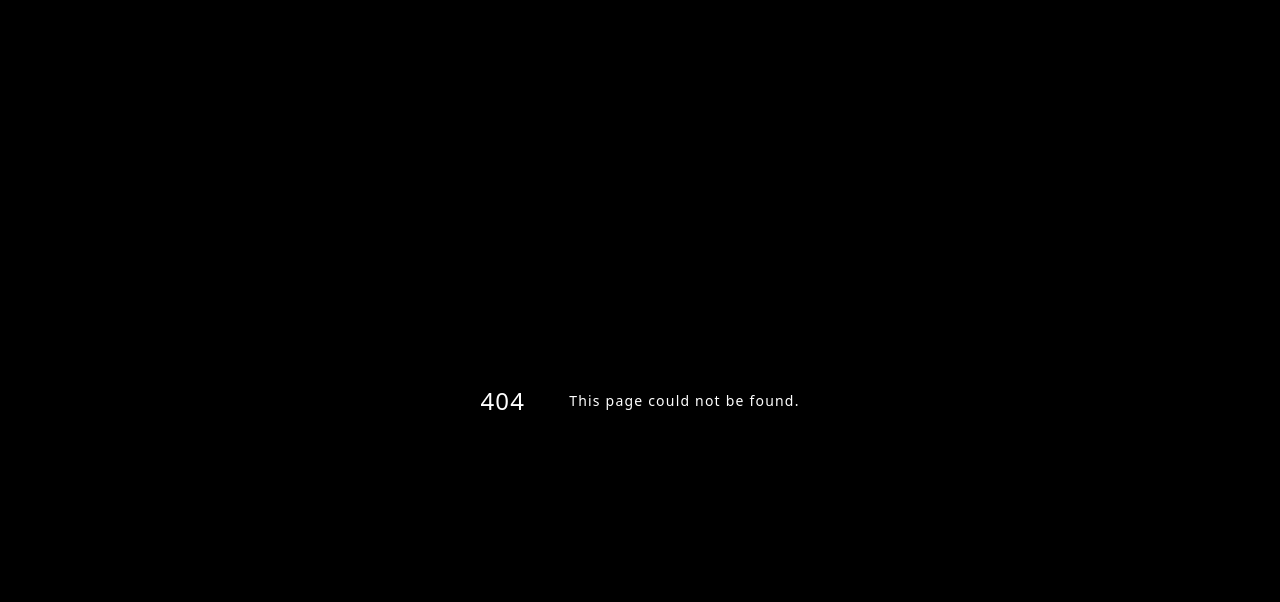
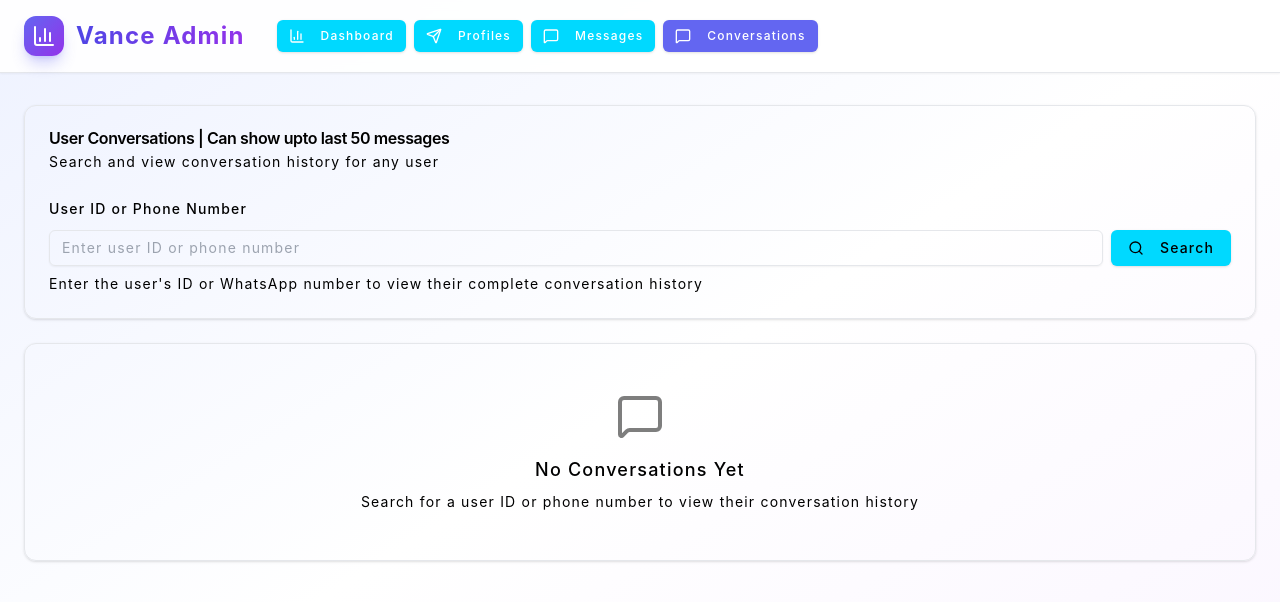
Before and after one commit to Vance-2025/Vance-Website, a Next.js app: page /admin/dashboard/conversations in a window 1280 px wide. Before the commit this address had no page. Shown: the top 602 px of the page. Built offline with nearby package versions, Linux system fonts and the light colour scheme; a web font is replaced by a local one.

Commit message:
feat: add Conversations link to AdminHeader for easy navigation

```diff
--- /dev/null
+++ b/app/admin/dashboard/conversations/page.tsx
@@ -0,0 +1,200 @@
+"use client";
+
+import { useState } from "react";
+import {
+  Card,
+  CardContent,
+  CardDescription,
+  CardHeader,
+  CardTitle,
+} from "@/components/ui/card";
+import { Button } from "@/components/ui/button";
+import { Input } from "@/components/ui/input";
+import { Label } from "@/components/ui/label";
+import { Loader2, Search, MessageSquare, User, Bot } from "lucide-react";
+import axios from "axios";
+import { toast } from "sonner";
+
+interface Message {
+  sender: "user" | "agent";
+  content: string;
+  type: string;
+  formatted_time: string;
+}
+
+interface ConversationResult {
+  success: boolean;
+  messages: Message[];
+  total_messages: number;
+  user_id?: string;
+}
+
+export default function UserConversationsPage() {
+  const [userId, setUserId] = useState("");
+  const [loading, setLoading] = useState(false);
+  const [conversations, setConversations] = useState<Message[]>([]);
+  const [totalMessages, setTotalMessages] = useState(0);
+  const [searchedUserId, setSearchedUserId] = useState("");
+
+  const searchUserConversations = async () => {
+    if (!userId.trim()) {
+      toast.error("Please enter a user ID or phone number");
+      return;
+    }
+
+    setLoading(true);
+
+    try {
+      const response = await axios.get<ConversationResult>(
+        `${process.env.NEXT_PUBLIC_BACKEND_URL}/admin/user-conversations/${userId.trim()}`,
+        {
+          withCredentials: true,
+        }
+      );
+
+      if (response.data.success && response.data.messages.length > 0) {
+        setConversations(response.data.messages);
+        setTotalMessages(response.data.total_messages);
+        setSearchedUserId(userId.trim());
+        toast.success(`Found ${response.data.total_messages} messages`);
+      } else {
+        setConversations([]);
+        setTotalMessages(0);
+        setSearchedUserId("");
+        toast.info(`No conversation history found for user: ${userId.trim()}`);
+      }
+    } catch (error: any) {
+      toast.error(
+        error.response?.data?.detail || "Failed to fetch conversations"
+      );
+      setConversations([]);
+      setTotalMessages(0);
+      setSearchedUserId("");
+    } finally {
+      setLoading(false);
+    }
+  };
+
+  const handleKeyPress = (e: React.KeyboardEvent) => {
+    if (e.key === "Enter") {
+      searchUserConversations();
+    }
+  };
+
+  return (
+    <div className="space-y-6 text-black">
+      {/* Search Card */}
+      <Card>
+        <CardHeader>
+          <CardTitle>User Conversations | Can show upto last 50 messages</CardTitle>
+          <CardDescription>
+            Search and view conversation history for any user
+          </CardDescription>
+        </CardHeader>
+        <CardContent>
+          <div className="space-y-4">
+            <div className="space-y-2">
+              <Label htmlFor="userId">User ID or Phone Number</Label>
+              <div className="flex gap-2">
+                <Input
+                  id="userId"
+                  type="text"
+                  placeholder="Enter user ID or phone number"
+                  value={userId}
+                  onChange={(e) => setUserId(e.target.value)}
+                  onKeyPress={handleKeyPress}
+                  className="flex-1"
+                />
+                <Button
+                  onClick={searchUserConversations}
+                  disabled={loading}
+                  className="min-w-[120px]"
+                >
+                  {loading ? (
+                    <>
+                      <Loader2 className="mr-2 h-4 w-4 animate-spin" />
+                      Searching...
+                    </>
+                  ) : (
+                    <>
+                      <Search className="mr-2 h-4 w-4" />
+                      Search
+                    </>
+                  )}
+                </Button>
+              </div>
+              <p className="text-sm text-muted-foreground">
+                Enter the user's ID or WhatsApp number to view their complete
+                conversation history
+              </p>
+            </div>
+          </div>
+        </CardContent>
+      </Card>
+
+      {/* Conversation Results */}
+      {conversations.length > 0 && (
+        <Card>
+          <CardHeader>
+            <CardTitle>Conversation History</CardTitle>
+            <CardDescription>
+              User: <strong>{searchedUserId}</strong> • Total Messages:{" "}
+              <strong>{totalMessages}</strong>
+            </CardDescription>
+          </CardHeader>
+          <CardContent>
+            <div className="space-y-3 max-h-[600px] overflow-y-auto pr-2">
+              {conversations.map((msg, index) => {
+                const isUser = msg.sender === "user";
+                return (
+                  <div
+                    key={index}
+                    className={`rounded-lg border-l-4 p-4 transition-all hover:shadow-md ${
+                      isUser
+                        ? "border-l-green-500 bg-blue-50 ml-8"
+                        : "border-l-purple-500 bg-purple-50 mr-8"
+                    }`}
+                  >
+                    <div className="flex items-center gap-2 mb-2 text-xs text-muted-foreground">
+                      {isUser ? (
+                        <User className="h-3 w-3" />
+                      ) : (
+                        <Bot className="h-3 w-3" />
+                      )}
+                      <span className="font-semibold">
+                        {isUser ? "User" : "Agent"}
+                      </span>
+                      <span>•</span>
+                      <span>{msg.formatted_time}</span>
+                      <span>•</span>
+                      <span className="uppercase">{msg.type}</span>
+                    </div>
+                    <div className="text-sm leading-relaxed whitespace-pre-wrap">
+                      {msg.content}
+                    </div>
+                  </div>
+                );
+              })}
+            </div>
+          </CardContent>
+        </Card>
+      )}
+
+      {/* Empty State */}
+      {!loading && conversations.length === 0 && searchedUserId === "" && (
+        <Card>
+          <CardContent className="py-12">
+            <div className="text-center text-muted-foreground">
+              <MessageSquare className="h-12 w-12 mx-auto mb-4 opacity-50" />
+              <p className="text-lg font-medium mb-2">No Conversations Yet</p>
+              <p className="text-sm">
+                Search for a user ID or phone number to view their conversation
+                history
+              </p>
+            </div>
+          </CardContent>
+        </Card>
+      )}
+    </div>
+  );
+}
--- a/app/admin/dashboard/messages/page.tsx
+++ b/app/admin/dashboard/messages/page.tsx
@@ -13,13 +13,6 @@ import { Button } from "@/components/ui/button";
 import { Input } from "@/components/ui/input";
 import { Label } from "@/components/ui/label";
 import { Textarea } from "@/components/ui/textarea";
-import {
-  Select,
-  SelectContent,
-  SelectItem,
-  SelectTrigger,
-  SelectValue,
-} from "@/components/ui/select";
 import { Loader2, Send, MessageSquare, Users } from "lucide-react";
 import axios from "axios";
 import { toast } from "sonner";
@@ -59,10 +52,6 @@ export default function ManualMessagingPage() {
     {}
   );
   const [loading, setLoading] = useState(false);
-  const [alert, setAlert] = useState<{
-    message: string;
-    type: "success" | "error";
-  } | null>(null);
   const [messageHistory, setMessageHistory] = useState<MessageHistoryItem[]>(
     []
   );
@@ -76,9 +65,12 @@ export default function ManualMessagingPage() {
 
   const loadTemplates = async () => {
     try {
-      const response = await axios.get(`${process.env.NEXT_PUBLIC_BACKEND_URL}/admin/templates`, {
-        withCredentials: true,
-      });
+      const response = await axios.get(
+        `${process.env.NEXT_PUBLIC_BACKEND_URL}/admin/templates`,
+        {
+          withCredentials: true,
+        }
+      );
 
       if (response.data.success) {
         setTemplates(response.data.templates);
@@ -133,17 +125,16 @@ export default function ManualMessagingPage() {
     e.preventDefault();
 
     if (!userId.trim()) {
-      setAlert({ message: "User ID is required", type: "error" });
+      toast.error("Please enter a valid User ID");
       return;
     }
 
     if (!selectedTemplateId) {
-      setAlert({ message: "Please select a template", type: "error" });
+      toast.error("Please select a template");
       return;
     }
 
     setLoading(true);
-    setAlert(null);
 
     try {
       const formData = new FormData();
@@ -166,7 +157,7 @@ export default function ManualMessagingPage() {
       );
 
       if (response.data.success) {
-        setAlert({ message: response.data.message, type: "success" });
+        toast.success(response.data.message || "Message sent successfully");
 
         // Save to history
         const template = getSelectedTemplate();
@@ -185,21 +176,14 @@ export default function ManualMessagingPage() {
         setSelectedTemplateId("");
         setVariableOverrides({});
       }
-    } catch (error) {
-      if (axios.isAxiosError(error)) {
-        setAlert({
-          message: error.response?.data?.detail || "Failed to send message",
-          type: "error",
-        });
-      } else {
-        setAlert({ message: "Network error occurred", type: "error" });
-      }
+    } catch (error: any) {
+      toast.error(error.response?.data?.detail || "Failed to send message");
     } finally {
       setLoading(false);
     }
   };
 
-  // Get all templates as flat array for select
+  // Get all templates as flat array
   const getAllTemplates = (): Template[] => {
     const allTemplates: Template[] = [];
     Object.entries(templates).forEach(([category, categoryTemplates]) => {
@@ -211,36 +195,10 @@ export default function ManualMessagingPage() {
   };
 
   const selectedTemplate = getSelectedTemplate();
+  const allTemplates = getAllTemplates();
 
   return (
     <div className="space-y-6 text-black">
-      {/* Stats */}
-      {/* <div className="grid gap-4 md:grid-cols-2">
-        <Card>
-          <CardHeader className="flex flex-row items-center justify-between space-y-0 pb-2">
-            <CardTitle className="text-sm font-medium">
-              Messages Sent Today
-            </CardTitle>
-            <MessageSquare className="h-4 w-4 text-muted-foreground" />
-          </CardHeader>
-          <CardContent>
-            <div className="text-2xl font-bold">{stats.messagesSent}</div>
-          </CardContent>
-        </Card>
-
-        <Card>
-          <CardHeader className="flex flex-row items-center justify-between space-y-0 pb-2">
-            <CardTitle className="text-sm font-medium">
-              Users Messaged
-            </CardTitle>
-            <Users className="h-4 w-4 text-muted-foreground" />
-          </CardHeader>
-          <CardContent>
-            <div className="text-2xl font-bold">{stats.usersMessaged}</div>
-          </CardContent>
-        </Card>
-      </div> */}
-
       {/* Send Template Message */}
       <Card>
         <CardHeader>
@@ -251,24 +209,26 @@ export default function ManualMessagingPage() {
         </CardHeader>
         <CardContent>
           <form onSubmit={handleSubmit} className="space-y-4">
+            {/* Template Tabs */}
             <div className="space-y-2">
-              <Label htmlFor="template">Select Template</Label>
-              <Select
-                value={selectedTemplateId}
-                onValueChange={handleTemplateChange}
-              >
-                <SelectTrigger id="template">
-                  <SelectValue placeholder="Choose a template..." />
-                </SelectTrigger>
-                <SelectContent>
-                  {getAllTemplates().map((template) => (
-                    <SelectItem key={template.id} value={template.id}>
-                      {template.name} (
-                      {template.whatsapp_template_name || template.id})
-                    </SelectItem>
-                  ))}
-                </SelectContent>
-              </Select>
+              <Label>Select Template</Label>
+              <div className="flex flex-wrap gap-2">
+                {allTemplates.map((template) => (
+                  <Button
+                    key={template.id}
+                    type="button"
+                    variant={
+                      selectedTemplateId === template.id
+                        ? "default"
+                        : "outline"
+                    }
+                    onClick={() => handleTemplateChange(template.id)}
+                    className="text-sm bg-gray-100 hover:bg-gray-200"
+                  >
+                    {template.name}
+                  </Button>
+                ))}
+              </div>
               <p className="text-sm text-muted-foreground">
                 Select a pre-defined template message to send.
               </p>
--- a/components/admin/AdminHeader.tsx
+++ b/components/admin/AdminHeader.tsx
@@ -57,6 +57,15 @@ export function AdminHeader() {
                   Messages
                 </Button>
               </Link>
+              <Link href="/admin/dashboard/conversations">
+                <Button
+                  className={`flex-1 ${pathname === '/admin/dashboard/conversations' ? 'bg-indigo-500 hover:bg-indigo-600 hover:shadow-xl' : 'ghost'}`}
+                  size="sm"
+                >
+                  <MessageSquare className="w-4 h-4 mr-2" />
+                  Conversations
+                </Button>
+              </Link>
             </nav>
           </div>
 
```
